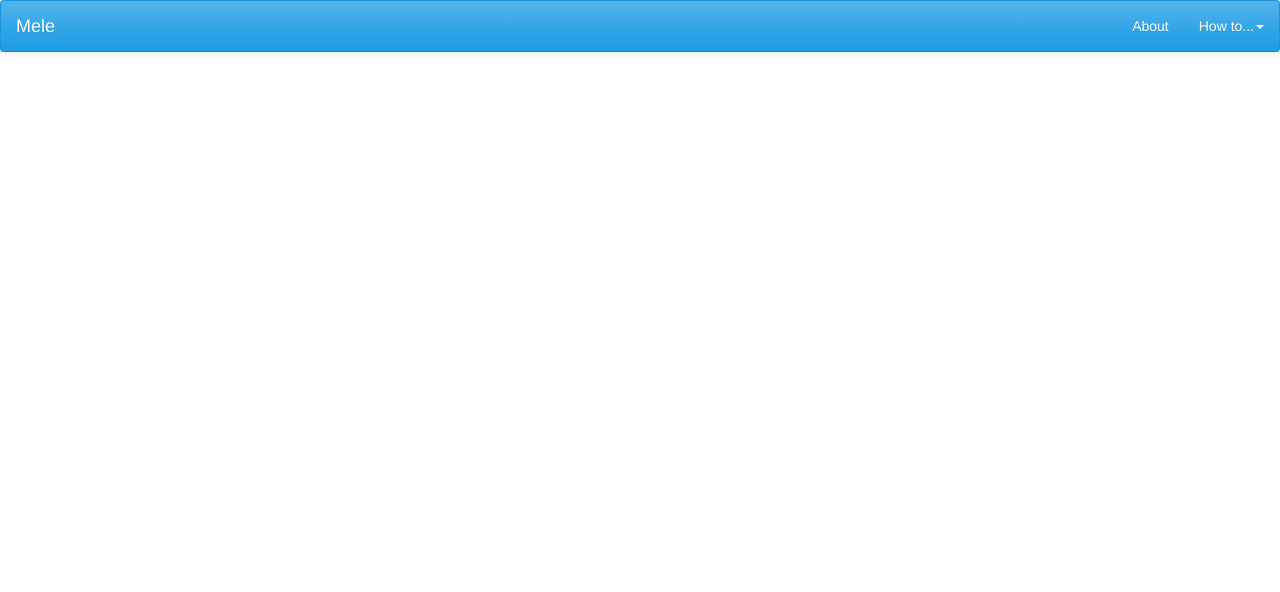
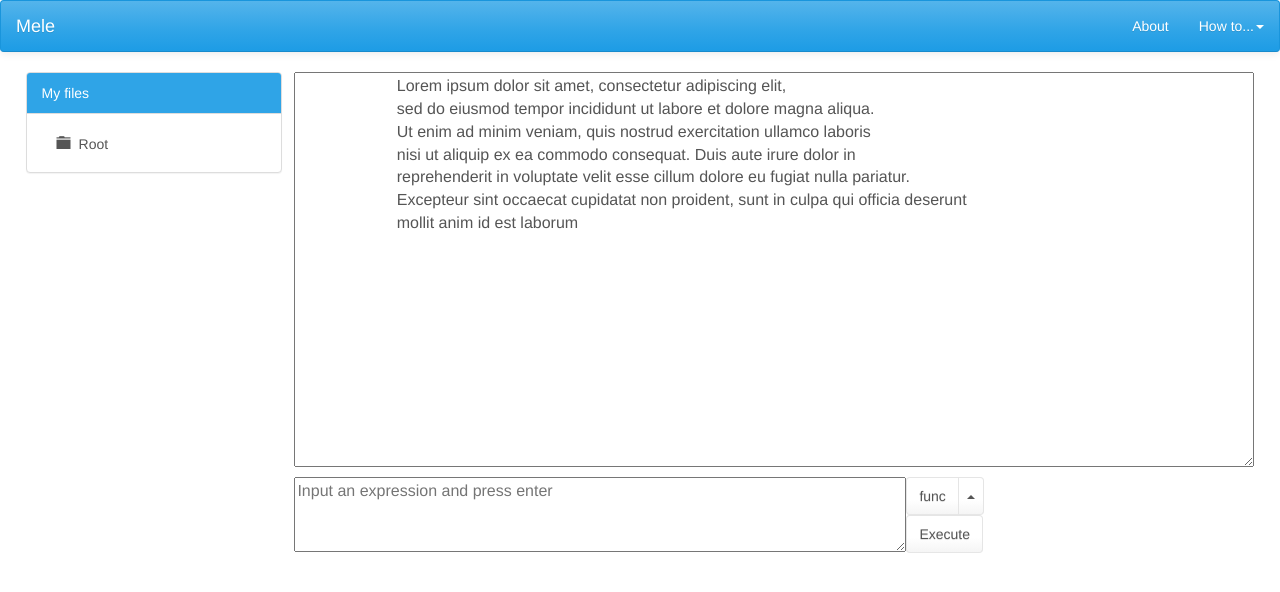
Before and after one commit to mariodmtrv/Mele, a plain HTML site: page web/index.html in a window 1280 px wide. Drawn offline with nearby package versions, Linux system fonts and the light colour scheme.

Commit message:
Added ui modules and rest skeleton

```diff
--- a/web/index.html
+++ b/web/index.html
@@ -6,8 +6,11 @@
     <link rel="stylesheet" type="text/css"
           href="www/css/bootstrap.min.css">
     <link rel="stylesheet" type="text/css" href="www/css/index.css">
+    <link href="www/css/file-tree.min.css" rel="stylesheet">
     <script type="text/javascript" src="www/lib/jquery-1.11.1.js"></script>
     <script src="www/js/bootstrap.min.js"></script>
+    <script src="http://ajax.googleapis.com/ajax/libs/jqueryui/1.10.4/jquery-ui.min.js"></script>
+    <script src="www/js/file-tree.min.js"></script>
 </head>
 <body>
 <header>
@@ -27,7 +30,8 @@
                                         data-toggle="dropdown">How to...<b class="caret"></b></a>
                     <ul class="dropdown-menu">
                         <li><a
-                                href="http://www.fmi.uni-sofia.bg/fmi/or/OR/Lectures/or.pdf">Functions supported</a></li>
+                                href="http://www.fmi.uni-sofia.bg/fmi/or/OR/Lectures/or.pdf">Functions supported</a>
+                        </li>
                         <li><a href="http://www.fmi.uni-sofia.bg/fmi/statist/">Data management</a></li>
                         <li class="divider"></li>
                         <li><a href="https://github.com/mariodmtrv/Mele">Github
@@ -64,7 +68,7 @@
                     </p>
                 </div>
                 <div class="modal-footer">
-                    <button type="button" class="btn btn-default" data-dismiss="modal">Затвори</button>
+                    <button type="button" class="btn btn-default" data-dismiss="modal">Close</button>
                 </div>
             </div>
         </div>
@@ -73,20 +77,101 @@
 <!--
 File system manegement
 -->
-<nav>
+<section>
+    <nav id="fileExplorer">
+        <div class="panel panel-primary">
+            <div class="panel-heading">My files</div>
+            <div class="panel-body">
+                <div id="demo"></div>
+            </div>
+        </div>
+
 
     </nav>
     <!--
     Data visualisation and input
     -->
-<section>
+    <section id="mainWindow">
 
-    <article>
+        <article id="results">
+            <textarea readonly id="resultArea" type="text" class="expressionContent" placeholder="Results"
+                      class="span6" rows="15">
+            Lorem ipsum dolor sit amet, consectetur adipiscing elit,
+            sed do eiusmod tempor incididunt ut labore et dolore magna aliqua.
+            Ut enim ad minim veniam, quis nostrud exercitation ullamco laboris
+            nisi ut aliquip ex ea commodo consequat. Duis aute irure dolor in
+            reprehenderit in voluptate velit esse cillum dolore eu fugiat nulla pariatur.
+            Excepteur sint occaecat cupidatat non proident, sunt in culpa qui officia deserunt
+            mollit anim id est laborum
+            </textarea>
 
         </article>
-    <footer>
+        <footer id="input">
+            <div>
+                <textarea id="expressionInput" class="expressionContent" type="text"
+                          placeholder="Input an expression and press enter"
+                          class="span6" width="250" rows="3">
+</textarea>
+                <ul style="list-style: none">
+                    <li>
+                        <div class="btn-group dropup">
+                            <button type="button" class="btn btn-default">func</button>
+                            <button type="button" class="btn btn-default dropdown-toggle" data-toggle="dropdown"
+                                    aria-expanded="false">
+                                <span class="caret"></span>
+                                <span class="sr-only">Toggle Dropdown</span>
+                            </button>
+                            <ul class="dropdown-menu" role="menu">
+                                <li>
+                                    Mean
+                                </li>
+                                <li>Median</li>
+                            </ul>
 
+                        </div>
+                    </li>
+                    <li>
+                        <button id="executeButton" type="button" class="btn btn-default">Execute</button>
+                    </li>
+
+                </ul>
+            </div>
         </footer>
     </section>
+</section>
+<script type="text/javascript">
+    $(document).ready(function () {
+        var data = [{
+            id: 'dir-1',
+            name: 'Root',
+            type: 'dir',
+            children: [
+                {
+                    id: 'dir-2',
+                    name: 'Sub_dir',
+                    type: 'dir',
+                    children: [{
+                        id: 'file-1',
+                        name: 'file-tree-master.zip',
+                        type: 'zip',
+                        url: '1.zip'
+                    }]
+                }, {
+                    id: 'file-2',
+                    name: 'File tree',
+                    type: 'zip',
+                    url: '2.zip'
+                }
+            ]
+        }];
+
+        $('#demo').fileTree({
+            data: data,
+            sortable: false,
+            selectable: false
+        });
+
+    });
+</script>
 </body>
 </html>
--- a/web/www/css/index.css
+++ b/web/www/css/index.css
@@ -0,0 +1,51 @@
+#fileExplorer {
+    width: 20%;
+    margin-left: 2%;
+    margin-right: auto;
+    float: left;
+}
+
+#mainWindow {
+    margin-right: 2%;
+    margin-left: auto;
+    float: right;
+    position: relative;
+    height: 50%;
+    min-height: 400px;
+    width: 75%;
+}
+
+.expressionContent {
+    font-size: medium;
+}
+
+#results {
+    min-height: 400px;
+    margin-bottom: 5px;
+}
+
+#resultArea {
+    min-width: 600px;
+    width: 100%;
+    padding-left: 3em;
+    padding-bottom: 3em;
+    padding-right: 1em;
+    pading-top: 1em;
+}
+
+#input {
+    position: absolute;
+    margin-bottom: 10px;
+    min-width: 75%;
+}
+
+#expressionInput {
+    float: left;
+    width: 85%;
+}
+
+#functionsButton {
+    float: right;
+    margin-left: 10px;
+    width: 7%;
+}
```
Also changed, not shown: web/www/css/file-tree.min.css (added), web/www/fonts/glyphicons-halflings-regular.ttf (added), web/www/fonts/glyphicons-halflings-regular.woff (added), web/www/js/file-tree.min.js (added), 7 other files. Lines whose indentation alone changed are shown as unchanged.
